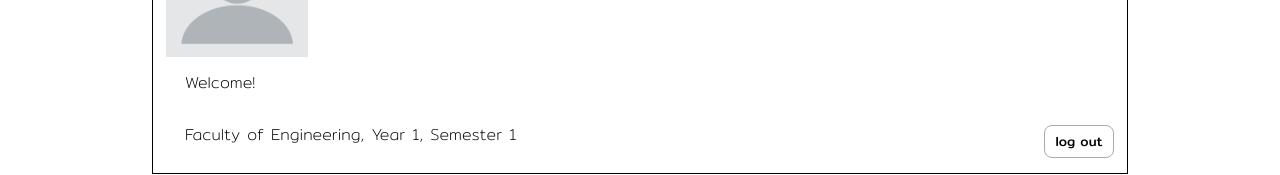
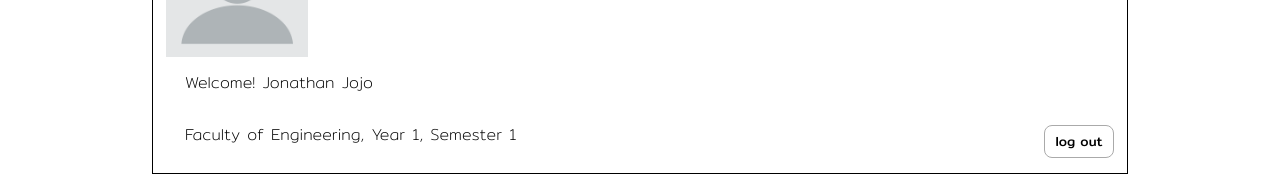
Before and after one commit to sarunnut1236/myCourseVilleEisenhowerMatrixProject, a plain HTML site: page view/page.html in a window 1280 px wide. Shown: the part 540-715 px from the top of the page. Drawn offline with Linux system fonts and the light colour scheme; no server answers.

Commit message:
Update page.html

```diff
--- a/view/page.html
+++ b/view/page.html
@@ -42,7 +42,7 @@
       <div id = "profile" class = "center">
         <img src = "./src/profiletest.png" alt = "profile-pic"/>
         <div id = "metadata">
-          <h2>Welcome! <span id = "username"></span></h2>
+          <h2>Welcome! <span id = "username">Jonathan Jojo</span></h2>
           <h2 id = "info" style = "display: grid;">Faculty of Engineering, Year 1, Semester 1</h2>
           <button id="logout-button">log out</button>
         </div>
```
